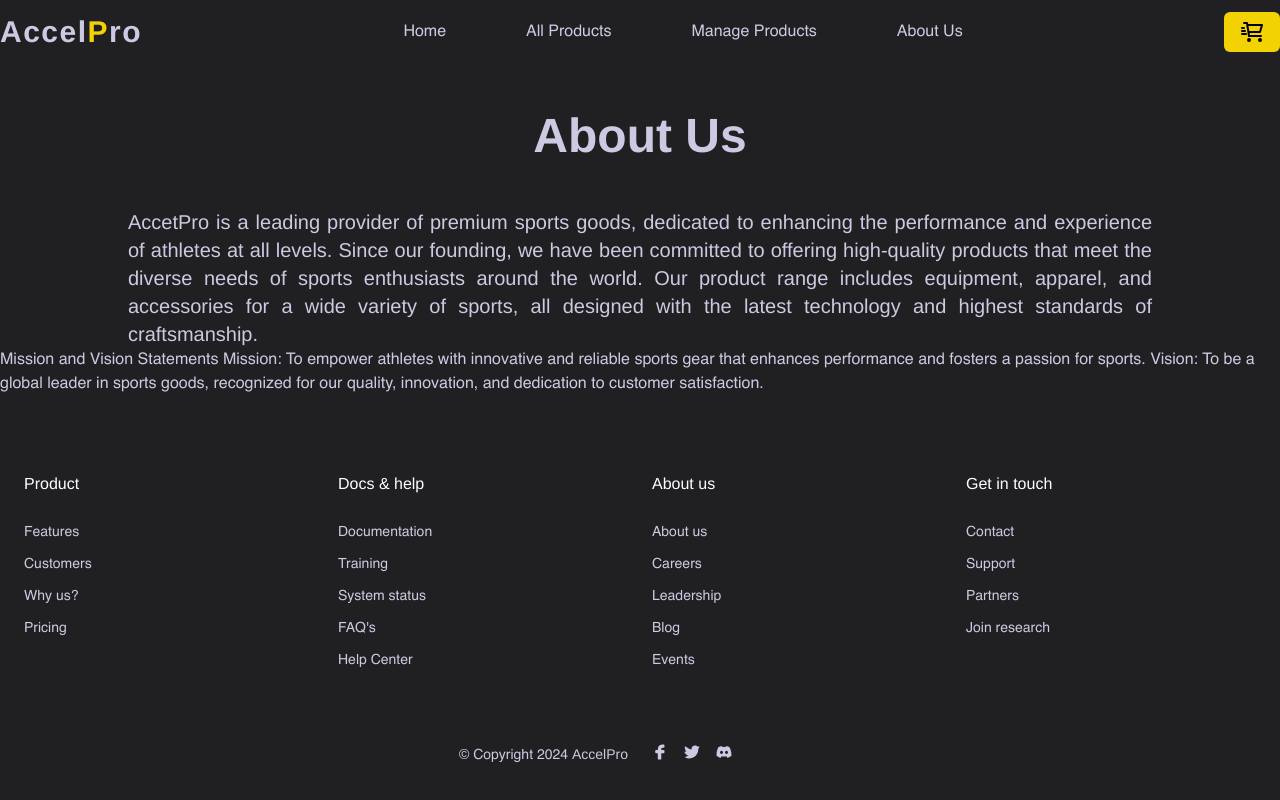
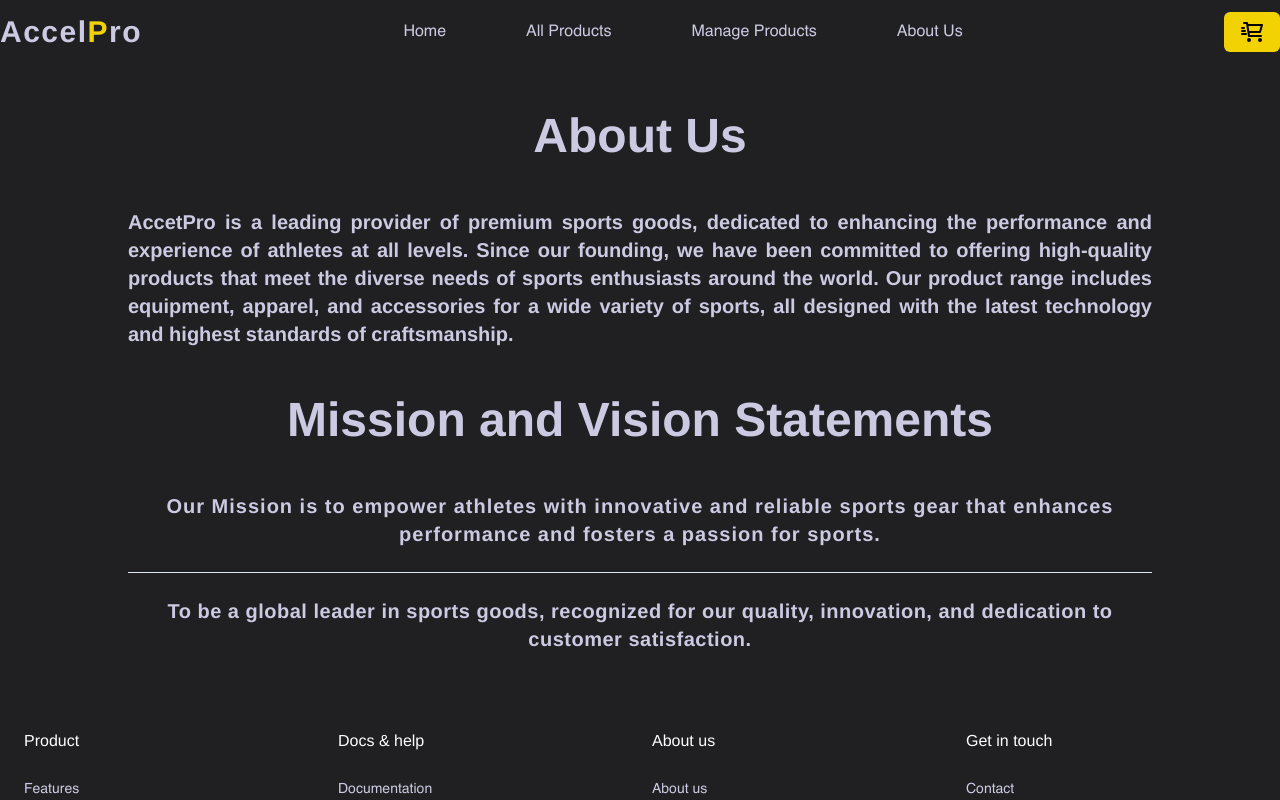
Before and after one commit to coder7475/sports-frontend, a React (Vite) app: page /about in a window 1280 px wide. Shown: the top 800 px of the page. Built offline with nearby package versions, Linux system fonts and the light colour scheme.

Commit message:
feat: add vision and mission statements

```diff
--- a/src/pages/AboutUs.tsx
+++ b/src/pages/AboutUs.tsx
@@ -11,7 +11,7 @@ const AboutUs = () => {
         <h2 className="text-5xl font-extrabold h-36 flex justify-center items-center">
           About Us
         </h2>
-        <p className="text-justify text-xl w-[80%] mx-auto font-medium">
+        <p className="text-justify text-xl w-[80%] mx-auto font-bold">
           AccetPro is a leading provider of premium sports goods, dedicated to
           enhancing the performance and experience of athletes at all levels.
           Since our founding, we have been committed to offering high-quality
@@ -20,13 +20,21 @@ const AboutUs = () => {
           for a wide variety of sports, all designed with the latest technology
           and highest standards of craftsmanship.
         </p>
-        <p>
-          Mission and Vision Statements Mission: To empower athletes with
-          innovative and reliable sports gear that enhances performance and
-          fosters a passion for sports. Vision: To be a global leader in sports
-          goods, recognized for our quality, innovation, and dedication to
-          customer satisfaction.
-        </p>
+
+        <h2 className="text-5xl font-extrabold h-36 flex justify-center items-center">
+          Mission and Vision Statements
+        </h2>
+        <div className="text-xl tracking-wider mx-auto text-center w-[80%] font-bold flex justify-center items-center">
+          Our Mission is to empower athletes with innovative and reliable sports
+          gear that enhances performance and fosters a passion for sports.
+        </div>
+        <br />
+        <hr className="w-[80%] mx-auto" />
+        <br />
+        <div className="text-xl tracking-wide font-bold mx-auto w-[80%] text-center flex justify-center items-center">
+          To be a global leader in sports goods, recognized for our quality,
+          innovation, and dedication to customer satisfaction.
+        </div>
       </section>
       <section className="max-w-[1280px] mx-auto mt-3">
         <Footer />
```
